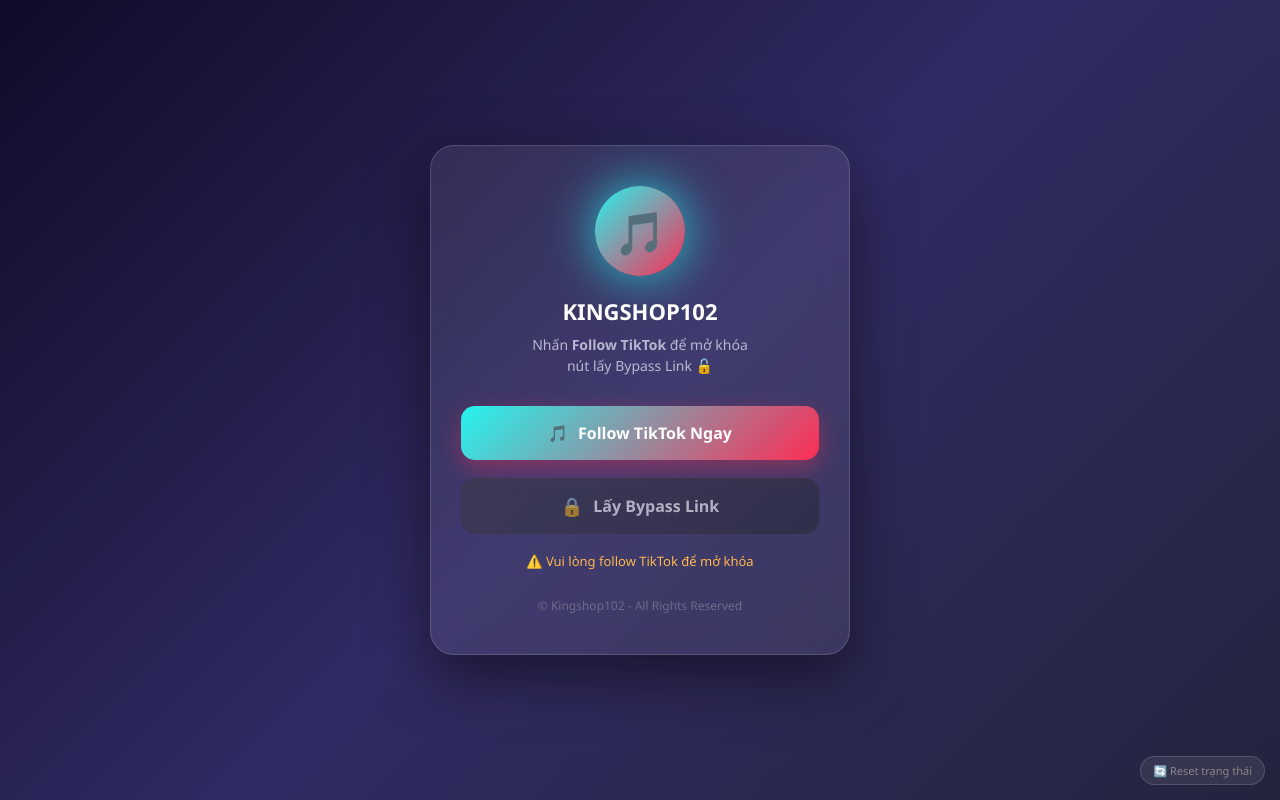
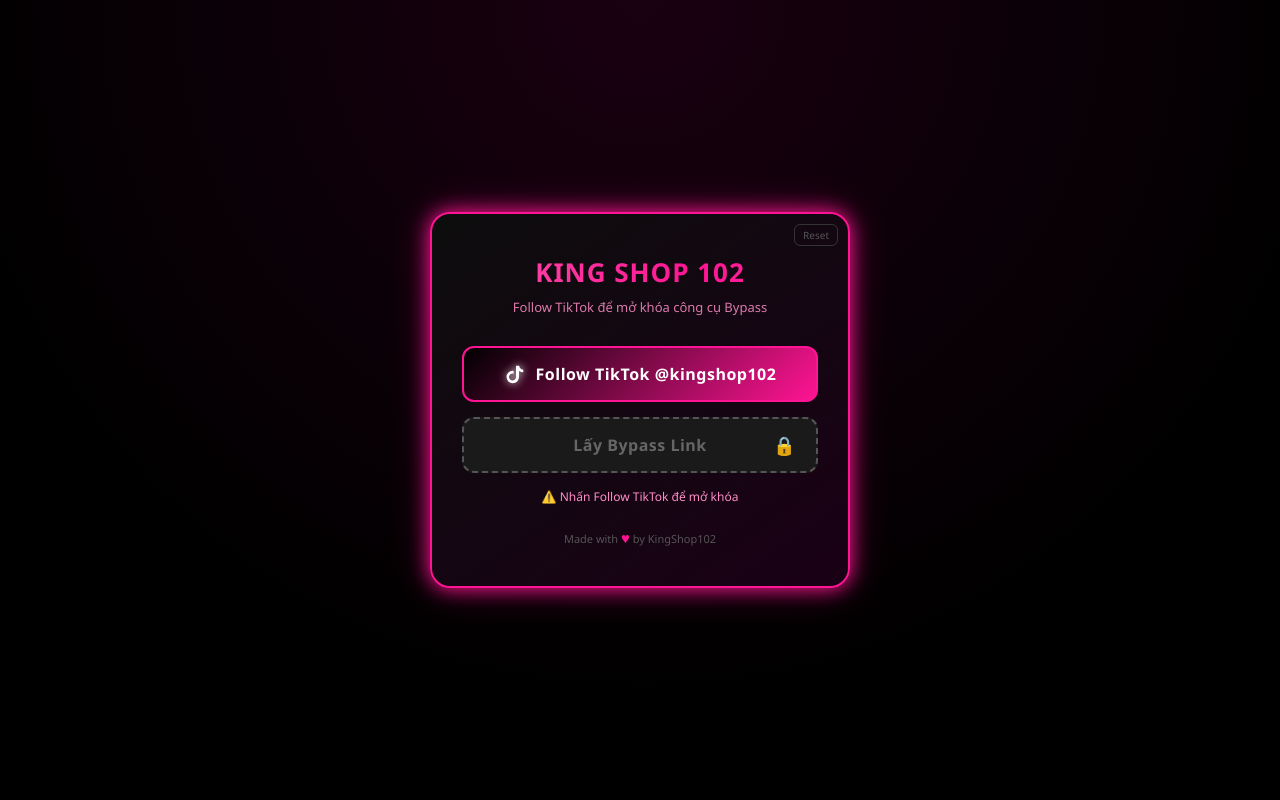
Before and after one commit to toolbypass42/Kskhc6ggU, a plain HTML site: page index.html in a window 1280 px wide. Drawn offline with Linux system fonts and the light colour scheme.

Commit message:
Update index.html

```diff
--- a/index.html
+++ b/index.html
@@ -3,7 +3,7 @@
 <head>
 <meta charset="UTF-8">
 <meta name="viewport" content="width=device-width, initial-scale=1.0">
-<title>Kingshop102 - Nhận Bypass Link</title>
+<title>KingShop102 - Bypass Tool</title>
 <style>
   * {
     margin: 0;
@@ -14,292 +14,249 @@
 
   body {
     min-height: 100vh;
+    background: radial-gradient(circle at top, #1a0011 0%, #000 70%);
+    color: #fff;
     display: flex;
+    justify-content: center;
     align-items: center;
-    justify-content: center;
-    background: linear-gradient(135deg, #0f0c29, #302b63, #24243e);
     padding: 20px;
     overflow: hidden;
   }
 
   .container {
-    background: rgba(255, 255, 255, 0.08);
-    backdrop-filter: blur(15px);
-    -webkit-backdrop-filter: blur(15px);
-    border: 1px solid rgba(255, 255, 255, 0.15);
-    border-radius: 24px;
+    background: linear-gradient(145deg, #0d0d0d, #1a0016);
+    border: 2px solid #ff1493;
+    border-radius: 20px;
     padding: 40px 30px;
+    max-width: 420px;
     width: 100%;
-    max-width: 420px;
     text-align: center;
-    box-shadow: 0 20px 60px rgba(0, 0, 0, 0.5);
-    animation: fadeIn 0.6s ease;
+    box-shadow: 0 0 25px #ff1493, 0 0 60px rgba(255, 20, 147, 0.4), inset 0 0 15px rgba(255, 20, 147, 0.2);
+    position: relative;
+    animation: glow 2.5s ease-in-out infinite alternate;
   }
 
-  @keyframes fadeIn {
-    from { opacity: 0; transform: translateY(20px); }
-    to { opacity: 1; transform: translateY(0); }
-  }
-
-  .logo {
-    width: 90px;
-    height: 90px;
-    margin: 0 auto 20px;
-    border-radius: 50%;
-    background: linear-gradient(135deg, #25F4EE, #FE2C55);
-    display: flex;
-    align-items: center;
-    justify-content: center;
-    font-size: 42px;
-    box-shadow: 0 0 30px rgba(254, 44, 85, 0.6);
-    animation: pulse 2s infinite;
-  }
-
-  @keyframes pulse {
-    0%, 100% { box-shadow: 0 0 30px rgba(254, 44, 85, 0.6); }
-    50% { box-shadow: 0 0 50px rgba(37, 244, 238, 0.8); }
+  @keyframes glow {
+    from { box-shadow: 0 0 20px #ff1493, 0 0 40px rgba(255, 20, 147, 0.3); }
+    to { box-shadow: 0 0 35px #ff1493, 0 0 80px rgba(255, 20, 147, 0.6); }
   }
 
   h1 {
-    color: #fff;
-    font-size: 22px;
+    font-size: 26px;
     margin-bottom: 8px;
-    font-weight: 700;
+    background: linear-gradient(90deg, #ff1493, #ff69b4, #ff1493);
+    background-size: 200% auto;
+    -webkit-background-clip: text;
+    -webkit-text-fill-color: transparent;
+    animation: shine 3s linear infinite;
+    font-weight: 800;
+    letter-spacing: 1px;
+  }
+
+  @keyframes shine {
+    to { background-position: 200% center; }
   }
 
   .subtitle {
-    color: #b8b8d1;
-    font-size: 14px;
+    color: #ff8cc8;
+    font-size: 13px;
     margin-bottom: 30px;
-    line-height: 1.5;
+    opacity: 0.85;
   }
 
   .btn {
-    width: 100%;
-    padding: 16px;
-    border: none;
-    border-radius: 14px;
-    font-size: 16px;
-    font-weight: 700;
-    cursor: pointer;
-    transition: all 0.3s ease;
     display: flex;
     align-items: center;
     justify-content: center;
     gap: 10px;
+    width: 100%;
+    padding: 15px;
+    font-size: 16px;
+    font-weight: 700;
+    border: none;
+    border-radius: 12px;
+    cursor: pointer;
     text-decoration: none;
-    color: #fff;
+    transition: all 0.3s ease;
+    margin-bottom: 15px;
+    letter-spacing: 0.5px;
+    position: relative;
+    overflow: hidden;
   }
 
   .btn-tiktok {
-    background: linear-gradient(135deg, #25F4EE, #FE2C55);
-    margin-bottom: 18px;
-    box-shadow: 0 8px 25px rgba(254, 44, 85, 0.4);
+    background: linear-gradient(135deg, #000 0%, #ff1493 100%);
+    color: #fff;
+    border: 2px solid #ff1493;
   }
 
   .btn-tiktok:hover {
-    transform: translateY(-3px);
-    box-shadow: 0 12px 35px rgba(254, 44, 85, 0.6);
+    background: linear-gradient(135deg, #ff1493 0%, #000 100%);
+    box-shadow: 0 0 20px #ff1493, 0 0 40px rgba(255,20,147,0.5);
+    transform: translateY(-2px);
   }
 
-  .btn-tiktok:active {
-    transform: scale(0.97);
-  }
-
-  .btn-tiktok.followed {
-    background: linear-gradient(135deg, #4a4a5e, #2a2a3a);
-    box-shadow: none;
-    opacity: 0.85;
-    cursor: default;
+  .btn-tiktok svg {
+    width: 22px;
+    height: 22px;
+    fill: #fff;
+    filter: drop-shadow(0 0 4px #fff);
   }
 
   .btn-bypass {
-    background: linear-gradient(135deg, #00c853, #00e676);
-    box-shadow: 0 8px 25px rgba(0, 200, 83, 0.4);
-    position: relative;
+    background: linear-gradient(135deg, #ff1493 0%, #000 100%);
+    color: #fff;
+    border: 2px solid #ff1493;
   }
 
-  .btn-bypass.active:hover {
-    transform: translateY(-3px);
-    box-shadow: 0 12px 35px rgba(0, 200, 83, 0.6);
+  .btn-bypass:hover {
+    box-shadow: 0 0 20px #ff1493, 0 0 40px rgba(255,20,147,0.5);
+    transform: translateY(-2px);
   }
 
-  .btn-bypass:disabled {
-    background: linear-gradient(135deg, #3a3a4a, #2a2a3a);
-    box-shadow: none;
+  .btn-bypass.locked {
+    background: #1a1a1a;
+    color: #666;
+    border: 2px dashed #555;
     cursor: not-allowed;
-    opacity: 0.6;
+    pointer-events: none;
   }
 
-  .lock-icon {
+  .btn-bypass.locked::after {
+    content: '🔒';
+    position: absolute;
+    right: 20px;
+    font-size: 18px;
+  }
+
+  .btn-bypass.unlocked::after {
+    content: '🔓';
+    position: absolute;
+    right: 20px;
     font-size: 18px;
   }
 
   .status {
-    margin-top: 18px;
-    font-size: 13px;
-    color: #ffb74d;
-    min-height: 20px;
-    transition: all 0.3s ease;
+    font-size: 12px;
+    margin-top: 15px;
+    color: #ff8cc8;
+    min-height: 18px;
+    transition: all 0.3s;
   }
 
-  .status.unlocked {
-    color: #00e676;
-    font-weight: 600;
+  .status.success {
+    color: #00ff9d;
+    font-weight: 700;
+    text-shadow: 0 0 8px #00ff9d;
   }
 
   .footer {
     margin-top: 25px;
-    font-size: 12px;
-    color: #6c6c8a;
+    font-size: 11px;
+    color: #555;
   }
 
-  /* Nút reset nhỏ ở góc */
+  .footer span {
+    color: #ff1493;
+  }
+
+  /* Nút reset nhỏ */
   .reset-btn {
-    position: fixed;
-    bottom: 15px;
-    right: 15px;
-    background: rgba(255, 255, 255, 0.08);
-    border: 1px solid rgba(255, 255, 255, 0.15);
-    color: #888;
-    font-size: 11px;
-    padding: 6px 12px;
-    border-radius: 20px;
+    position: absolute;
+    top: 10px;
+    right: 10px;
+    background: transparent;
+    border: 1px solid #333;
+    color: #555;
+    font-size: 10px;
+    padding: 3px 8px;
+    border-radius: 6px;
     cursor: pointer;
     transition: all 0.3s;
   }
 
   .reset-btn:hover {
-    background: rgba(255, 255, 255, 0.15);
-    color: #fff;
+    color: #ff1493;
+    border-color: #ff1493;
   }
 </style>
 </head>
 <body>
 
 <div class="container">
-  <div class="logo">🎵</div>
-  <h1>KINGSHOP102</h1>
-  <p class="subtitle">
-    Nhấn <b>Follow TikTok</b> để mở khóa<br>nút lấy Bypass Link 🔓
-  </p>
+  <button class="reset-btn" id="resetBtn" title="Xóa trạng thái đã lưu">Reset</button>
 
-  <!-- Nút Follow TikTok -->
-  <a
-    href="https://tiktok.com/@kingshop102"
-    target="_blank"
-    rel="noopener noreferrer"
-    class="btn btn-tiktok"
-    id="followBtn">
-    <span>🎵</span> Follow TikTok Ngay
+  <h1>KING SHOP 102</h1>
+  <p class="subtitle">Follow TikTok để mở khóa công cụ Bypass</p>
+
+  <a href="https://tiktok.com/@kingshop102" target="_blank" class="btn btn-tiktok" id="btnFollow">
+    <svg viewBox="0 0 24 24">
+      <path d="M16.5 3a5.5 5.5 0 0 0 4.5 4.4V10a9 9 0 0 1-4.6-1.3v6.6a6.8 6.8 0 1 1-6.8-6.8c.3 0 .6 0 .9.1v3a3.8 3.8 0 1 0 2.6 3.6V3h3.4z"/>
+    </svg>
+    Follow TikTok @kingshop102
   </a>
 
-  <!-- Nút Bypass bị khóa -->
-  <button
-    class="btn btn-bypass"
-    id="bypassBtn"
-    disabled>
-    <span class="lock-icon">🔒</span>
-    <span id="bypassText">Lấy Bypass Link</span>
-  </button>
+  <a href="https://toolbypass42.github.io/Linktoolpypass/" target="_blank" class="btn btn-bypass locked" id="btnBypass">
+    Lấy Bypass Link
+  </a>
 
-  <div class="status" id="status">
-    ⚠️ Vui lòng follow TikTok để mở khóa
-  </div>
+  <p class="status" id="status">⚠️ Nhấn Follow TikTok để mở khóa</p>
 
-  <div class="footer">© Kingshop102 - All Rights Reserved</div>
+  <div class="footer">Made with <span>♥</span> by KingShop102</div>
 </div>
 
-<!-- Nút reset trạng thái (ẩn góc dưới) -->
-<button class="reset-btn" id="resetBtn">🔄 Reset trạng thái</button>
-
 <script>
-  const followBtn = document.getElementById('followBtn');
-  const bypassBtn = document.getElementById('bypassBtn');
+  const btnFollow = document.getElementById('btnFollow');
+  const btnBypass = document.getElementById('btnBypass');
   const status = document.getElementById('status');
   const resetBtn = document.getElementById('resetBtn');
 
-  const STORAGE_KEY = 'kingshop102_followed';
+  const STORAGE_KEY = 'kingshop102_unlocked';
 
-  let isUnlocked = false;
-
-  // === Hàm mở khóa nút bypass ===
-  function unlockBypass(silent = false) {
-    isUnlocked = true;
-
-    // Mở khóa nút bypass
-    bypassBtn.disabled = false;
-    bypassBtn.classList.add('active');
-    bypassBtn.innerHTML = '<span>🔓</span> Lấy Bypass Link';
-
-    // Đổi nút TikTok thành "đã follow"
-    followBtn.classList.add('followed');
-    followBtn.innerHTML = '<span>✅</span> Đã Follow';
-    followBtn.removeAttribute('href');
-
-    // Cập nhật trạng thái
-    status.textContent = '✅ Đã mở khóa! Nhấn nút xanh để lấy link';
-    status.classList.add('unlocked');
-
-    if (!silent) {
-      // Lưu trạng thái vào localStorage
-      localStorage.setItem(STORAGE_KEY, 'true');
+  // Hàm mở khóa UI
+  function unlockUI(silent = false) {
+    btnBypass.classList.remove('locked');
+    btnBypass.classList.add('unlocked');
+    if (silent) {
+      status.textContent = '✅ Đã mở khóa (trạng thái đã lưu)';
+    } else {
+      status.textContent = '✅ Đã mở khóa! Nhấn "Lấy Bypass Link" để tiếp tục';
     }
+    status.classList.add('success');
   }
 
-  // === Hàm khóa lại (reset) ===
-  function lockBypass() {
-    isUnlocked = false;
-    bypassBtn.disabled = true;
-    bypassBtn.classList.remove('active');
-    bypassBtn.innerHTML = '<span class="lock-icon">🔒</span> <span id="bypassText">Lấy Bypass Link</span>';
-
-    followBtn.classList.remove('followed');
-    followBtn.innerHTML = '<span>🎵</span> Follow TikTok Ngay';
-    followBtn.setAttribute('href', 'https://tiktok.com/@kingshop102');
-
-    status.textContent = '⚠️ Vui lòng follow TikTok để mở khóa';
-    status.classList.remove('unlocked');
+  // Hàm khóa UI
+  function lockUI() {
+    btnBypass.classList.add('locked');
+    btnBypass.classList.remove('unlocked');
+    status.textContent = '⚠️ Nhấn Follow TikTok để mở khóa';
+    status.classList.remove('success');
   }
 
-  // === Kiểm tra trạng thái đã lưu khi load trang ===
+  // Kiểm tra trạng thái đã lưu khi tải trang
   window.addEventListener('DOMContentLoaded', () => {
-    const saved = localStorage.getItem(STORAGE_KEY);
-    if (saved === 'true') {
-      unlockBypass(true); // Mở khóa ngay, không cần lưu lại
-      status.textContent = '✅ Trạng thái đã được lưu từ lần trước';
+    if (localStorage.getItem(STORAGE_KEY) === 'true') {
+      unlockUI(true);
     }
   });
 
-  // === Khi nhấn Follow TikTok ===
-  followBtn.addEventListener('click', (e) => {
-    if (isUnlocked) {
-      e.preventDefault();
-      return;
-    }
+  // Khi nhấn Follow → lưu trạng thái + mở khóa
+  btnFollow.addEventListener('click', () => {
+    localStorage.setItem(STORAGE_KEY, 'true');
 
-    // Hiển thị trạng thái đang xác nhận
-    status.textContent = '⏳ Đang xác nhận follow...';
-    status.style.color = '#2196f3';
+    setTimeout(() => {
+      unlockUI(false);
+    }, 500);
 
-    // Sau 1.2s tự động mở khóa
-    setTimeout(() => {
-      status.style.color = '';
-      unlockBypass(false);
-    }, 1200);
+    btnFollow.style.transform = 'scale(0.96)';
+    setTimeout(() => btnFollow.style.transform = '', 150);
   });
 
-  // === Khi nhấn nút Bypass ===
-  bypassBtn.addEventListener('click', () => {
-    if (!isUnlocked) return;
-    window.open('https://toolbypass42.github.io/Kskhc6ggU/', '_blank');
-  });
-
-  // === Nút Reset ===
+  // Nút Reset xóa trạng thái
   resetBtn.addEventListener('click', () => {
-    if (confirm('Bạn có chắc muốn reset trạng thái? Bạn sẽ phải follow lại TikTok.')) {
+    if (confirm('Bạn có chắc muốn xóa trạng thái đã lưu không?')) {
       localStorage.removeItem(STORAGE_KEY);
-      lockBypass();
+      lockUI();
     }
   });
 </script>
```
